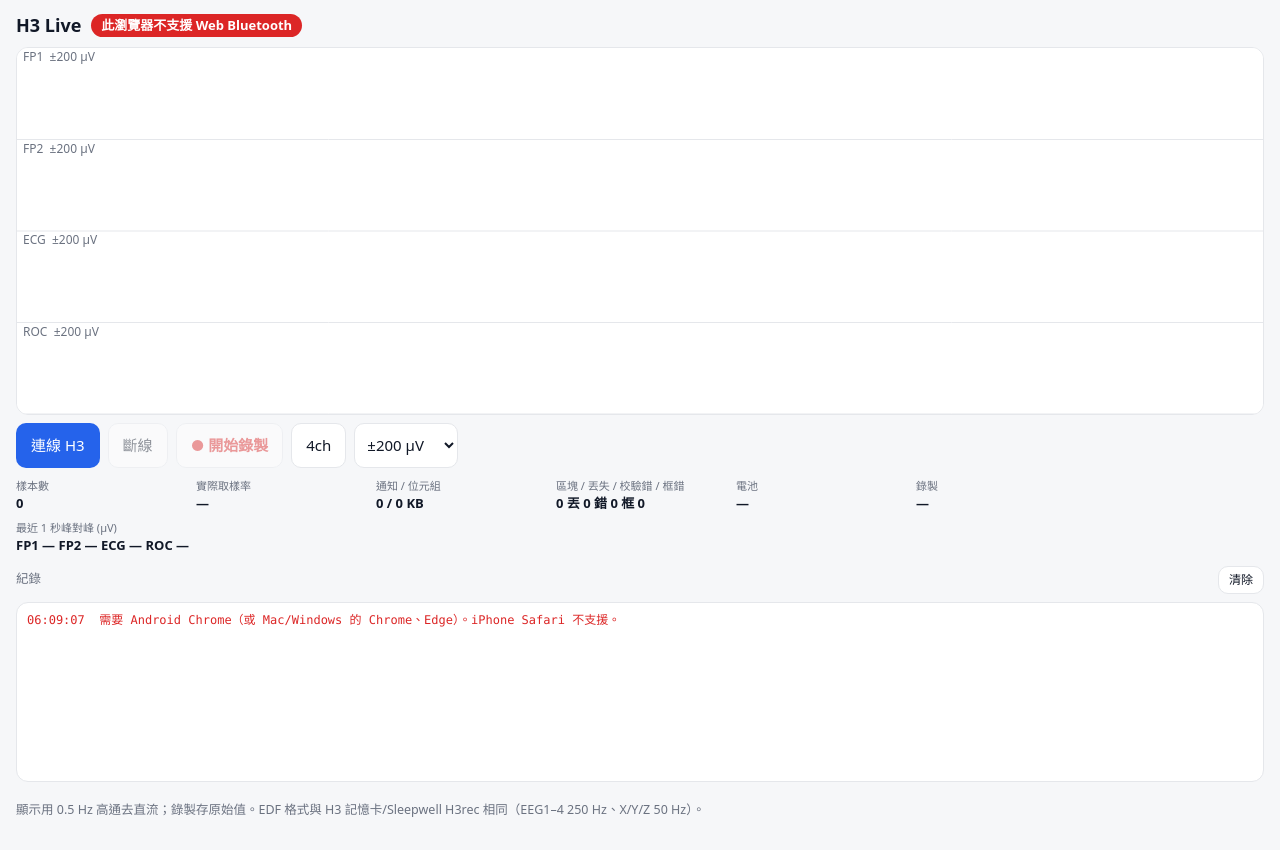
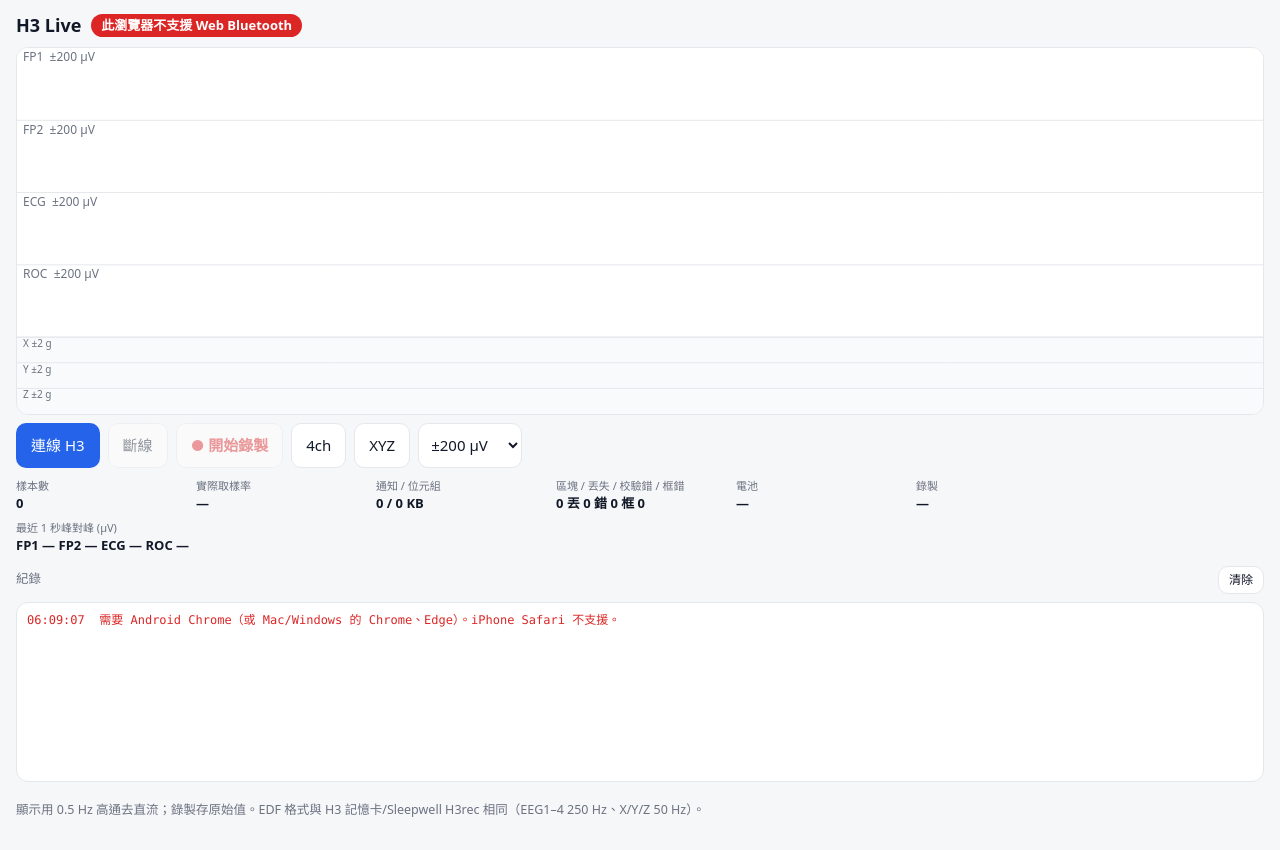
Before and after one commit to chiayumd15/h3-live, a plain HTML site: page index.html in a window 1280 px wide. Drawn offline with Linux system fonts and the light colour scheme.

Commit message:
Add slim X/Y/Z accelerometer lanes (±2 g) with XYZ toggle

```diff
--- a/app.js
+++ b/app.js
@@ -22,6 +22,8 @@ let parser = new H3Parser();
 let samples = 0, notifs = 0, bytes = 0, lastDataAt = 0, startedAt = 0;
 let battery = null, userStopped = false, stallTimer = null;
 const rings = CH_NAMES.map(() => new Float32Array(RATE * WIN_SEC));
+const ACC_NAMES = ['X', 'Y', 'Z'], ACC_LSB_PER_G = 8192;
+const accRings = ACC_NAMES.map(() => new Float32Array(RATE * WIN_SEC));
 let head = 0; // write index into rings
 let filled = 0;
 // simple 1st-order high-pass (0.5 Hz) to remove DC so waveforms stay in view
@@ -148,6 +150,7 @@ function onNotify(ev) {
         rings[c][head] = y;
         if (recording) rec.ch[c].push(raw);
       }
+      for (let c = 0; c < 3; c++) { const ac = e.channels[4 + c]; accRings[c][head] = ac && ac.length ? ac[Math.min(ac.length - 1, Math.floor(i / 5))] / ACC_LSB_PER_G : 0; }
       head = (head + 1) % rings[0].length; filled = Math.min(filled + 1, rings[0].length); samples++;
     }
     if (recording) { const a = e.channels; for (let k = 0; k < (a[4]?.length || 0); k++) { rec.acc[0].push(a[4][k]); rec.acc[1].push(a[5][k]); rec.acc[2].push(a[6][k]); } }
@@ -180,6 +183,11 @@ try { showCh = localStorage.getItem('h3live.showCh') === '2' ? 2 : 4; } catch {}
 function setShowCh(n) { showCh = n; $('btnCh').textContent = n + 'ch'; try { localStorage.setItem('h3live.showCh', String(n)); } catch {} }
 $('btnCh').onclick = () => setShowCh(showCh === 4 ? 2 : 4);
 setShowCh(showCh);
+let showAcc = true;
+try { showAcc = localStorage.getItem('h3live.showAcc') !== '0'; } catch {}
+function setShowAcc(v) { showAcc = v; $('btnAcc').classList.toggle('off', !v); try { localStorage.setItem('h3live.showAcc', v ? '1' : '0'); } catch {} }
+$('btnAcc').onclick = () => setShowAcc(!showAcc);
+setShowAcc(showAcc);
 function draw() {
   const dpr = devicePixelRatio || 1;
   const W = canvas.clientWidth, H = canvas.clientHeight;
@@ -187,8 +195,28 @@ function draw() {
   ctx.setTransform(dpr, 0, 0, dpr, 0, 0);
   const dark = matchMedia('(prefers-color-scheme: dark)').matches;
   ctx.fillStyle = dark ? '#0f1419' : '#fff'; ctx.fillRect(0, 0, W, H);
-  const lanes = showCh, laneH = H / lanes, len = rings[0].length;
+  const lanes = showCh, len = rings[0].length;
+  const accH = showAcc ? Math.max(22, H * 0.07) : 0; // each X/Y/Z lane
+  const laneH = (H - accH * 3) / lanes;
   ctx.font = '12px system-ui'; ctx.textBaseline = 'top';
+  if (showAcc) {
+    const ACC_RANGE = 2; // ±2 g
+    for (let c = 0; c < 3; c++) {
+      const y0 = lanes * laneH + c * accH, mid = y0 + accH / 2, k = accH / 2 / ACC_RANGE;
+      ctx.fillStyle = dark ? '#121920' : '#f8fafc'; ctx.fillRect(0, y0, W, accH);
+      ctx.strokeStyle = dark ? '#2a3440' : '#e5e7eb'; ctx.beginPath(); ctx.moveTo(0, y0); ctx.lineTo(W, y0); ctx.stroke();
+      ctx.fillStyle = dark ? '#9aa4b2' : '#6b7280'; ctx.font = '10px system-ui'; ctx.fillText(`${ACC_NAMES[c]} ±2 g`, 6, y0 + 2);
+      ctx.save(); ctx.beginPath(); ctx.rect(0, y0, W, accH); ctx.clip();
+      ctx.strokeStyle = ['#f59e0b', '#0891b2', '#64748b'][c]; ctx.lineWidth = 1; ctx.beginPath();
+      for (let x = 0; x < W; x++) {
+        const idx = Math.floor(x / W * len), i = (head + idx) % len;
+        if (idx >= len - filled) { const y = mid - accRings[c][i] * k; x === 0 ? ctx.moveTo(x, y) : ctx.lineTo(x, y); }
+        else if (filled && idx === len - filled) ctx.moveTo(x, mid);
+      }
+      ctx.stroke(); ctx.restore();
+    }
+    ctx.font = '12px system-ui';
+  }
   for (let c = 0; c < lanes; c++) {
     const y0 = c * laneH;
     ctx.strokeStyle = dark ? '#2a3440' : '#e5e7eb'; ctx.beginPath(); ctx.moveTo(0, y0 + laneH); ctx.lineTo(W, y0 + laneH); ctx.stroke();
--- a/index.html
+++ b/index.html
@@ -19,6 +19,7 @@ h1{font-size:18px;margin:0 0 8px;display:flex;align-items:center;gap:10px}
 .row{display:flex;gap:8px;flex-wrap:wrap;margin:8px 0}
 button{font:inherit;padding:10px 14px;border-radius:10px;border:1px solid var(--line);background:var(--card);color:var(--fg);cursor:pointer}
 button:disabled{opacity:.45;cursor:default}
+#btnAcc.off{opacity:.45;text-decoration:line-through}
 #btnConnect{background:var(--accent);color:#fff;border-color:transparent}#btnRec{color:#dc2626;font-weight:600}
 select{font:inherit;padding:8px;border-radius:10px;border:1px solid var(--line);background:var(--card);color:var(--fg)}
 #chart{width:100%;height:46vh;min-height:260px;border:1px solid var(--line);border-radius:12px;background:var(--card);display:block;touch-action:none}
@@ -49,6 +50,7 @@ small{color:var(--muted)}
   <button id="btnDisconnect" disabled>斷線</button>
   <button id="btnRec" disabled>● 開始錄製</button>
   <button id="btnCh" title="切換顯示 2 或 4 通道">4ch</button>
+  <button id="btnAcc" title="顯示/隱藏 X/Y/Z 加速度">XYZ</button>
   <select id="scale" title="每軌振幅">
     <option value="50">±50 µV</option><option value="100">±100 µV</option><option value="200" selected>±200 µV</option><option value="500">±500 µV</option><option value="2000">±2000 µV</option>
   </select>
```
